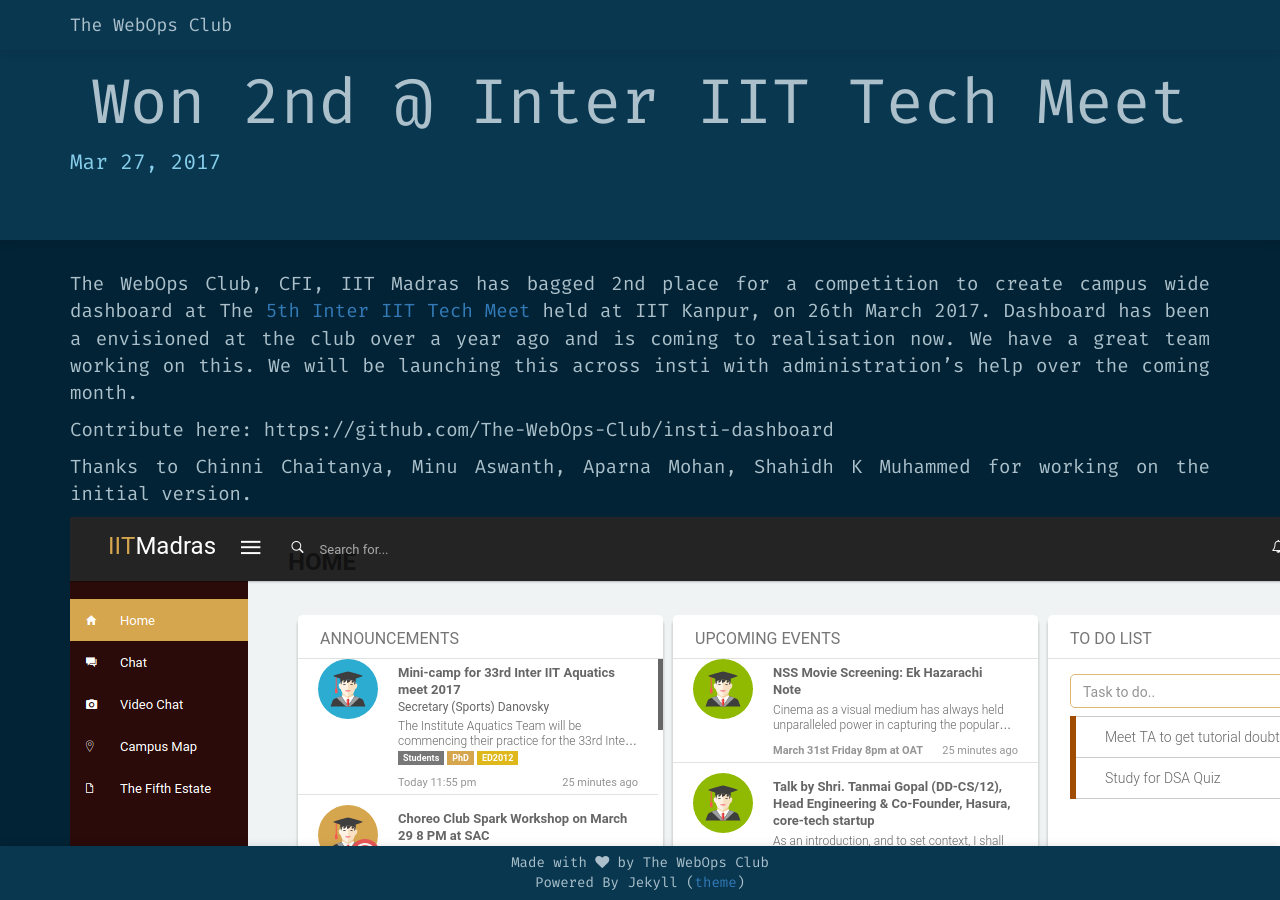
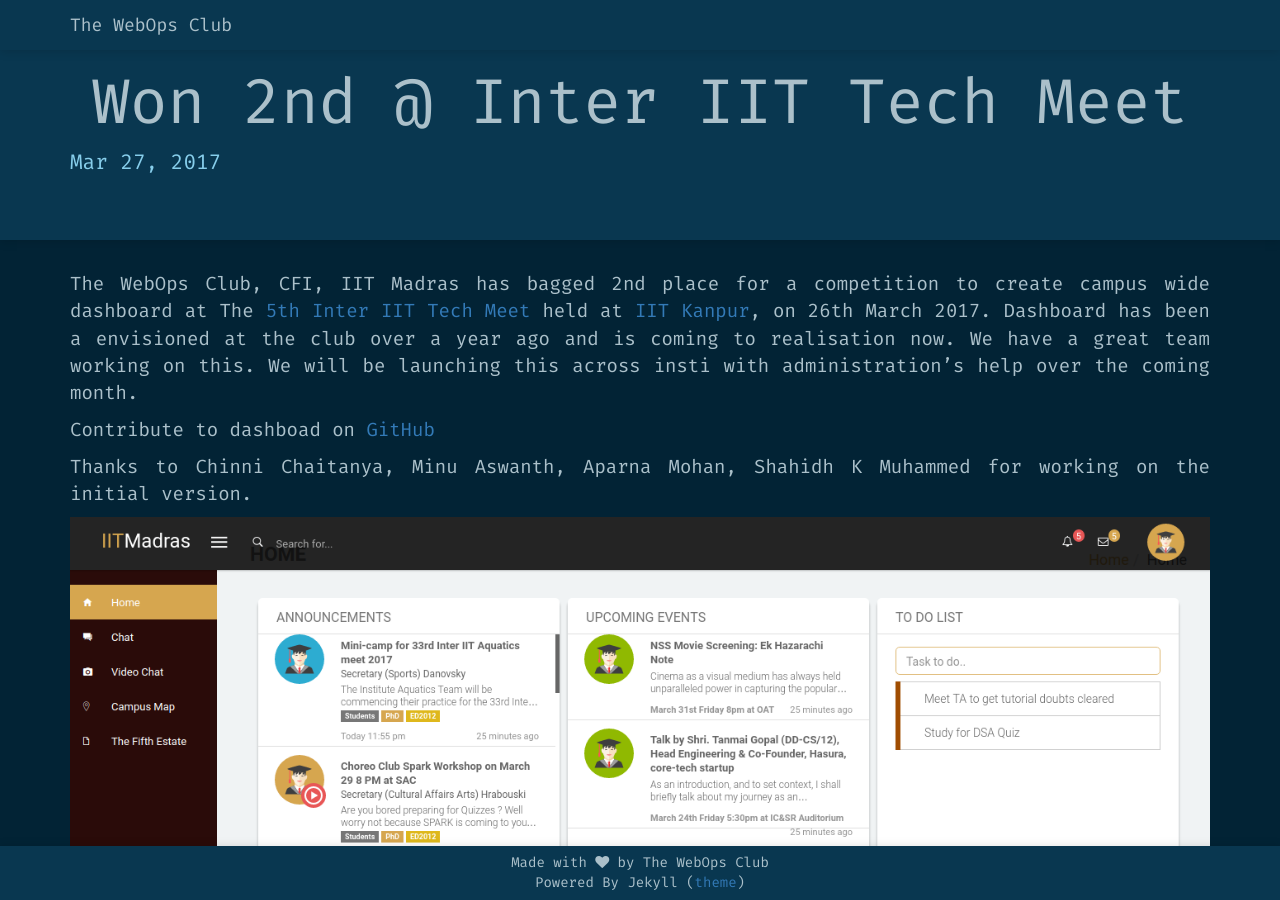
Before and after one commit to The-WebOps-Club/the-webops-club.github.io, a Jekyll site: the page built from _posts/2017-03-27-dashboard-2nd-place-at-inter-iit-kanpur.markdown, in a window 1280 px wide and 900 px high. Built offline with Jekyll 4.4.1, drawn with Linux system fonts in a browser that asks for light colours; nearby versions of some CDN libraries; some web fonts are replaced; comment, search, counter and statistics services are not loaded.

Commit message:
Update 2017-03-27-dashboard-2nd-place-at-inter-iit-kanpur.markdown

```diff
--- a/_posts/2017-03-27-dashboard-2nd-place-at-inter-iit-kanpur.markdown
+++ b/_posts/2017-03-27-dashboard-2nd-place-at-inter-iit-kanpur.markdown
@@ -6,13 +6,15 @@
 categories: news
 ---
 
-The WebOps Club, CFI, IIT Madras has bagged 2nd place for a competition to create campus wide dashboard at The [5th Inter IIT Tech Meet][inter-iit] held at IIT Kanpur, on 26th March 2017.
+The WebOps Club, CFI, IIT Madras has bagged 2nd place for a competition to create campus wide dashboard at The [5th Inter IIT Tech Meet][inter-iit] held at [IIT Kanpur][iit-kanpur], on 26th March 2017.
 Dashboard has been a envisioned at the club over a year ago and is coming to realisation now. We have a great team working on this. We will be launching this across insti with administration's help over the coming month.
 
-Contribute here: https://github.com/The-WebOps-Club/insti-dashboard
+Contribute to dashboad on [GitHub][github-repo]
 
 Thanks to Chinni Chaitanya, Minu Aswanth, Aparna Mohan, Shahidh K Muhammed for working on the initial version.
 
-![Dashboard Screenshot]({{ site.url }}/uploads/dashboard.png)
+![Dashboard Screenshot]({{ site.url }}/uploads/dashboard.png){:width="100%"}
 
 [inter-iit]: http://interiit.tech
+[github-repo]: https://github.com/The-WebOps-Club/insti-dashboard
+[iit-kanpur]: http://iitk.ac.in/
```
